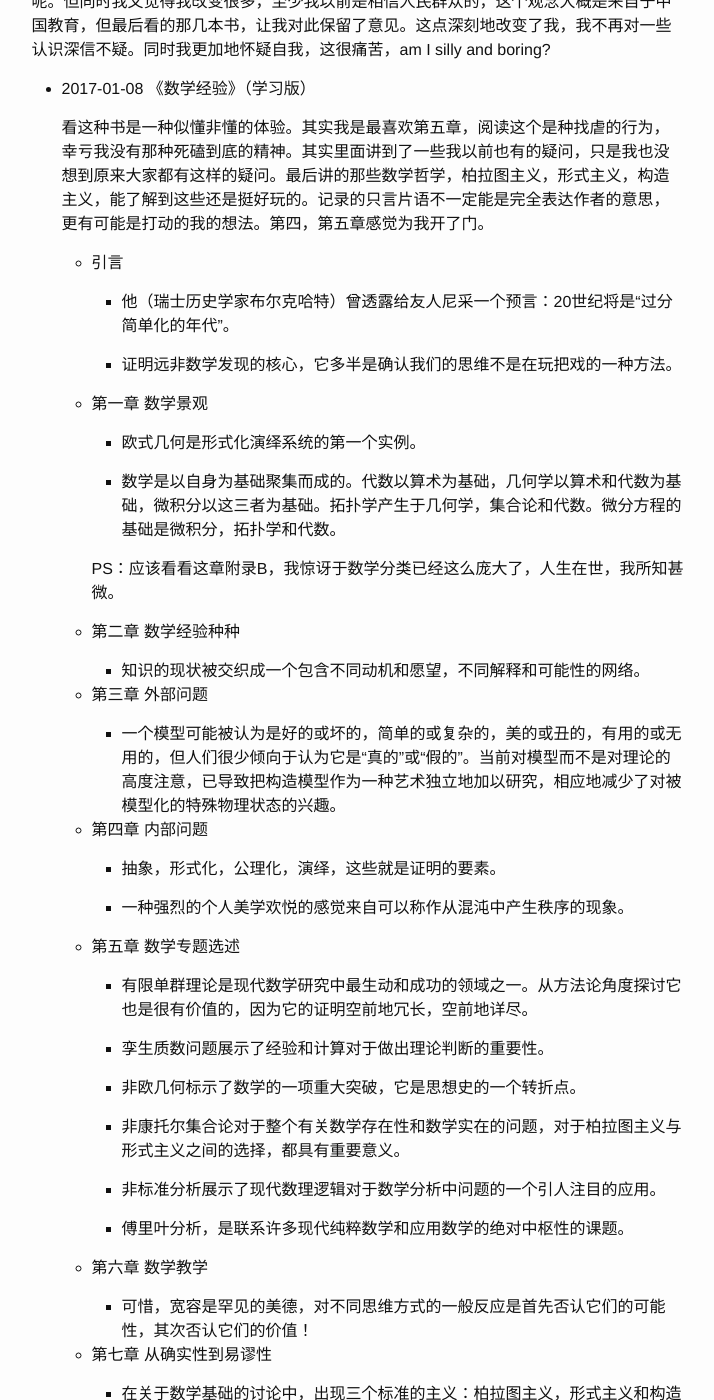
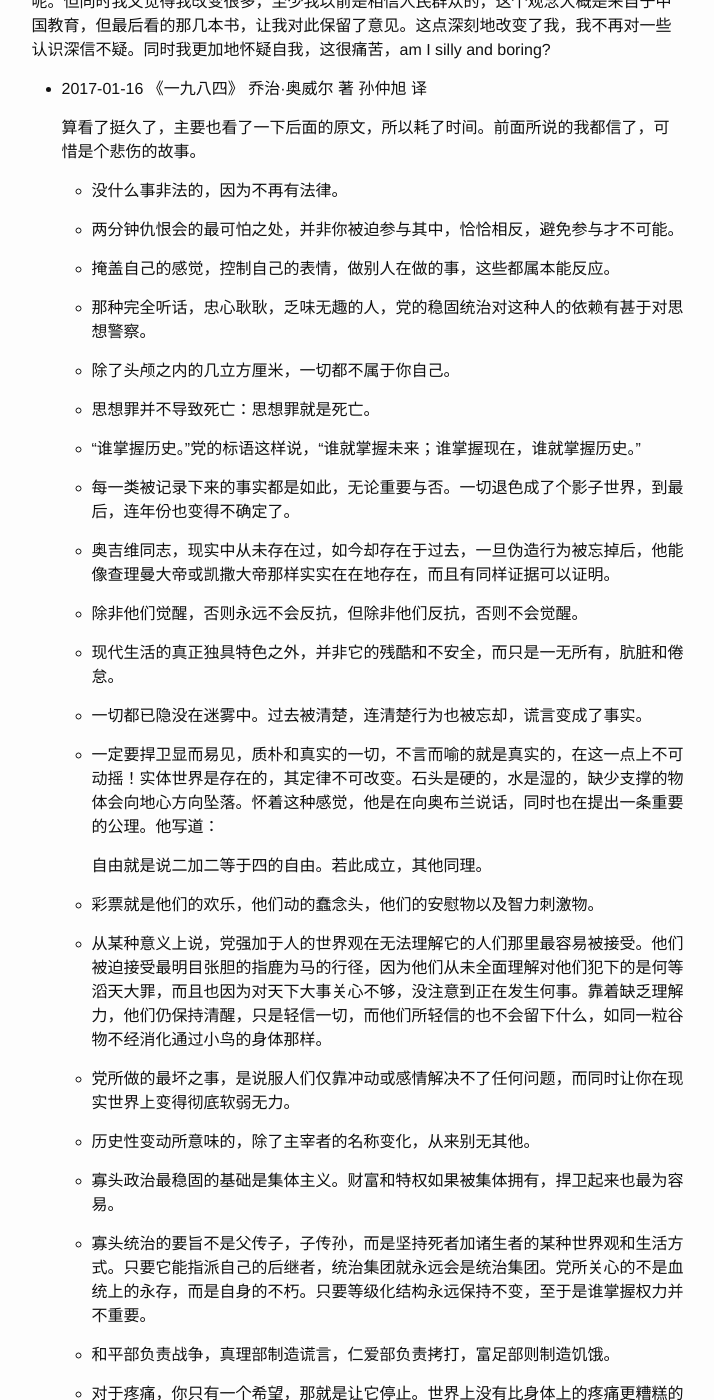
Before and after one commit to ShallmentMo/shallmentmo.github.com, a Jekyll site: the page built from _posts/2017-01-08-readings-in-2017.md, in a window 1280 px wide and 1400 px high, scrolled down 362 px. Shown: the whole window, without its empty margins (136-850 px from the left). Built offline with Jekyll 4.4.1, drawn with Linux system fonts in a browser that asks for light colours; some of the changed text lies outside the part shown.

Commit message:
add 2017-01-16 reading

```diff
--- a/_posts/2017-01-08-readings-in-2017.md
+++ b/_posts/2017-01-08-readings-in-2017.md
@@ -6,6 +6,55 @@ categories: jekyll update
 ---
 
 终于到了2017，新的一年，我还是新开一个 post 来记读过的书吧。我数了一下上一年大概读了20多本书，到现在其实也不算记得太多，看过然后忘得差不多了，那么我到底记住了什么呢。但同时我又觉得我改变很多，至少我以前是相信人民群众的，这个观念大概是来自于中国教育，但最后看的那几本书，让我对此保留了意见。这点深刻地改变了我，我不再对一些认识深信不疑。同时我更加地怀疑自我，这很痛苦，am I silly and boring?
+
+* 2017-01-16 《一九八四》 乔治·奥威尔 著 孙仲旭 译
+
+  算看了挺久了，主要也看了一下后面的原文，所以耗了时间。前面所说的我都信了，可惜是个悲伤的故事。
+
+  * 没什么事非法的，因为不再有法律。
+
+  * 两分钟仇恨会的最可怕之处，并非你被迫参与其中，恰恰相反，避免参与才不可能。
+
+  * 掩盖自己的感觉，控制自己的表情，做别人在做的事，这些都属本能反应。
+
+  * 那种完全听话，忠心耿耿，乏味无趣的人，党的稳固统治对这种人的依赖有甚于对思想警察。
+
+  * 除了头颅之内的几立方厘米，一切都不属于你自己。
+
+  * 思想罪并不导致死亡：思想罪就是死亡。
+
+  * “谁掌握历史。”党的标语这样说，“谁就掌握未来；谁掌握现在，谁就掌握历史。”
+
+  * 每一类被记录下来的事实都是如此，无论重要与否。一切退色成了个影子世界，到最后，连年份也变得不确定了。
+
+  * 奥吉维同志，现实中从未存在过，如今却存在于过去，一旦伪造行为被忘掉后，他能像查理曼大帝或凯撒大帝那样实实在在地存在，而且有同样证据可以证明。
+
+  * 除非他们觉醒，否则永远不会反抗，但除非他们反抗，否则不会觉醒。
+
+  * 现代生活的真正独具特色之外，并非它的残酷和不安全，而只是一无所有，肮脏和倦怠。
+
+  * 一切都已隐没在迷雾中。过去被清楚，连清楚行为也被忘却，谎言变成了事实。
+
+  * 一定要捍卫显而易见，质朴和真实的一切，不言而喻的就是真实的，在这一点上不可动摇！实体世界是存在的，其定律不可改变。石头是硬的，水是湿的，缺少支撑的物体会向地心方向坠落。怀着这种感觉，他是在向奥布兰说话，同时也在提出一条重要的公理。他写道：
+
+     自由就是说二加二等于四的自由。若此成立，其他同理。
+
+  * 彩票就是他们的欢乐，他们动的蠢念头，他们的安慰物以及智力刺激物。
+
+  * 从某种意义上说，党强加于人的世界观在无法理解它的人们那里最容易被接受。他们被迫接受最明目张胆的指鹿为马的行径，因为他们从未全面理解对他们犯下的是何等滔天大罪，而且也因为对天下大事关心不够，没注意到正在发生何事。靠着缺乏理解力，他们仍保持清醒，只是轻信一切，而他们所轻信的也不会留下什么，如同一粒谷物不经消化通过小鸟的身体那样。
+
+  * 党所做的最坏之事，是说服人们仅靠冲动或感情解决不了任何问题，而同时让你在现实世界上变得彻底软弱无力。
+
+  * 历史性变动所意味的，除了主宰者的名称变化，从来别无其他。
+
+  * 寡头政治最稳固的基础是集体主义。财富和特权如果被集体拥有，捍卫起来也最为容易。
+
+  * 寡头统治的要旨不是父传子，子传孙，而是坚持死者加诸生者的某种世界观和生活方式。只要它能指派自己的后继者，统治集团就永远会是统治集团。党所关心的不是血统上的永存，而是自身的不朽。只要等级化结构永远保持不变，至于是谁掌握权力并不重要。
+
+  * 和平部负责战争，真理部制造谎言，仁爱部负责拷打，富足部则制造饥饿。
+
+  * 对于疼痛，你只有一个希望，那就是让它停止。世界上没有比身体上的疼痛更糟糕的事，疼痛面前没有英雄，没有英雄。
+
 
 * 2017-01-08 《数学经验》（学习版）
 
```
